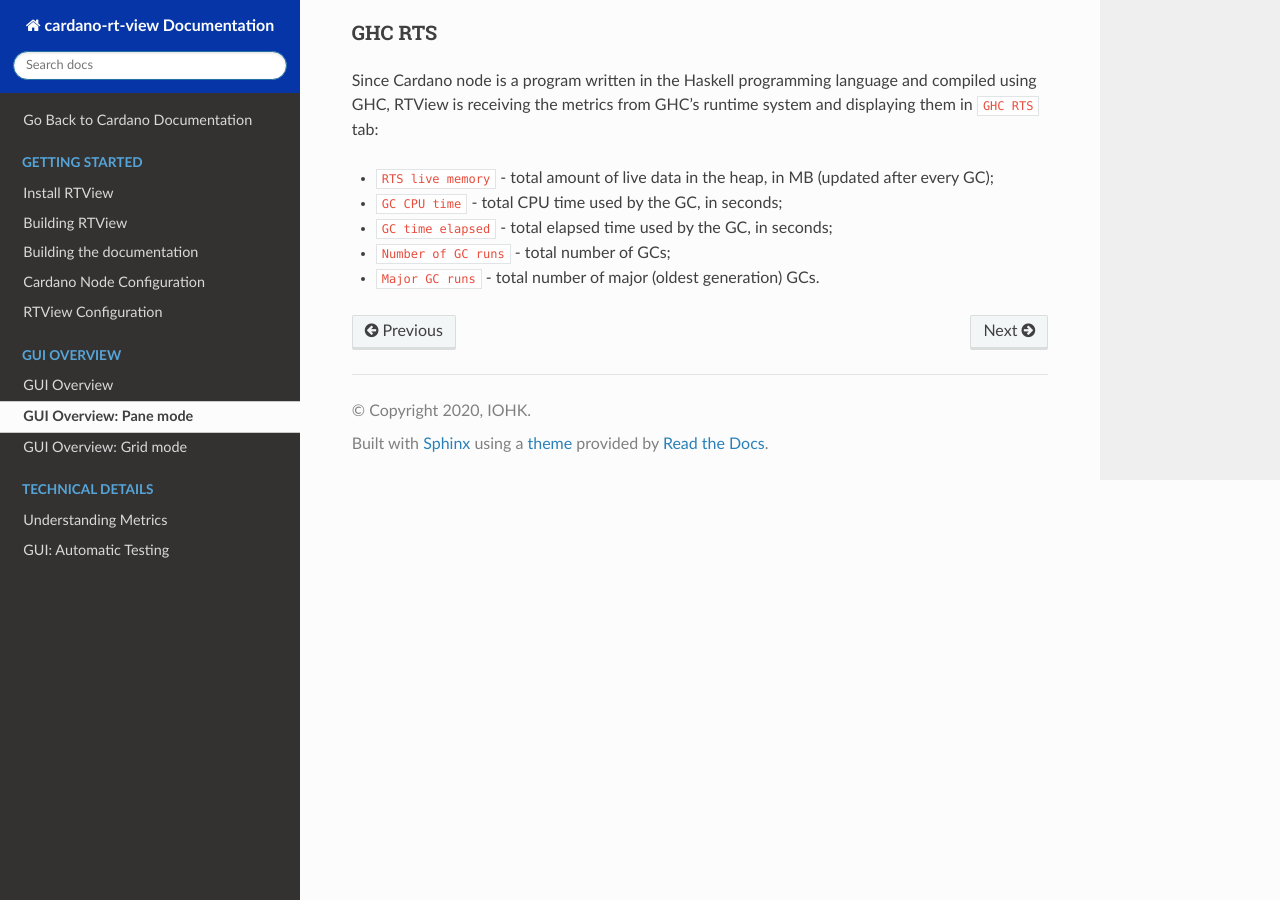
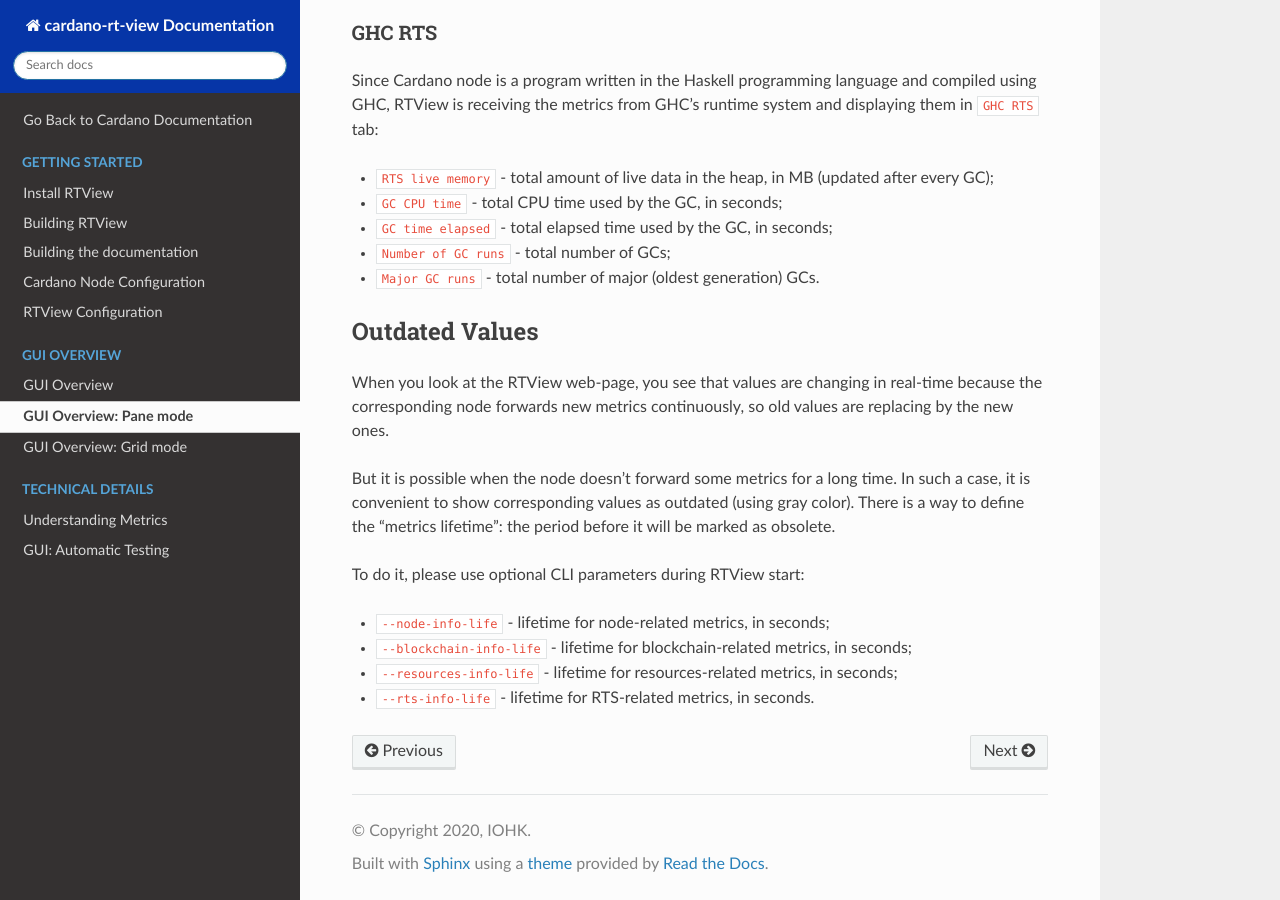
Before and after one commit to input-output-hk/cardano-rt-view, a Sphinx documentation site: the page built from doc/gui-overview/pane-mode.md, in a window 1280 px wide and 900 px high, scrolled down 2959 px. Built offline with Sphinx 7.4.7 and the Read the Docs theme 2.0.0, drawn with Linux system fonts in a browser that asks for light colours.

Commit message:
RTView: additional docs for Pane view.

```diff
--- a/doc/gui-overview/pane-mode.md
+++ b/doc/gui-overview/pane-mode.md
@@ -98,3 +98,16 @@
 * `GC time elapsed` - total elapsed time used by the GC, in seconds;
 * `Number of GC runs` - total number of GCs;
 * `Major GC runs` - total number of major (oldest generation) GCs.
+
+## Outdated Values
+
+When you look at the RTView web-page, you see that values are changing in real-time because the corresponding node forwards new metrics continuously, so old values are replacing by the new ones.
+
+But it is possible when the node doesn't forward some metrics for a long time. In such a case, it is convenient to show corresponding values as outdated (using gray color). There is a way to define the "metrics lifetime": the period before it will be marked as obsolete.
+
+To do it, please use optional CLI parameters during RTView start:
+
+* `--node-info-life` - lifetime for node-related metrics, in seconds;
+* `--blockchain-info-life` - lifetime for blockchain-related metrics, in seconds;
+* `--resources-info-life` - lifetime for resources-related metrics, in seconds;
+* `--rts-info-life` - lifetime for RTS-related metrics, in seconds.
```
